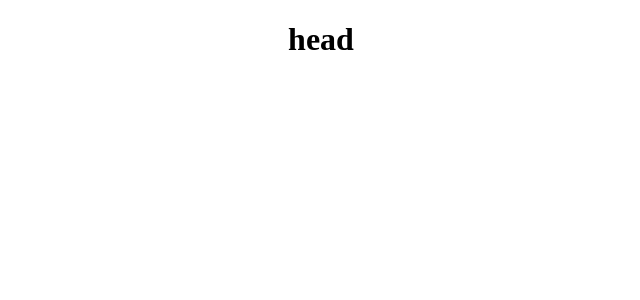
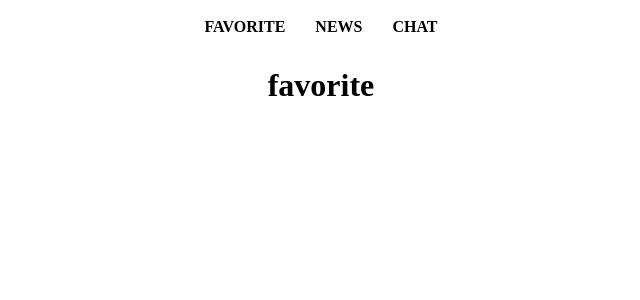
Before and after one commit to dom28s/NHK, a React (Vite) app in the folder client/: page /favorite in a window 1280 px wide. Before the commit this address had no page. Shown: the top 300 px of the page, without its empty margins (319-959 px from the left). Built offline with nearby package versions, Linux system fonts and the light colour scheme.

Commit message:
show title and content

```diff
--- a/client/src/App.jsx
+++ b/client/src/App.jsx
@@ -4,6 +4,9 @@ import { Route, Routes, useNavigate, useLocation } from 'react-router-dom';
 import Login from './pages/login.jsx';
 import Signup from './pages/signup.jsx';
 import Header from './components/header.jsx';
+import { Home } from './pages/home.jsx';
+import Favorite from './pages/favorite.jsx';
+import Chat from './pages/chat.jsx';
 
 export default function App() {
   const navigate = useNavigate();
@@ -25,10 +28,13 @@ export default function App() {
       <Routes>
         <Route path='/' element={<Login />} />
         <Route path='/signup' element={<Signup />} />
+        <Route path='/home' element={<Home/>}/>
+        <Route path='/favorite' element={<Favorite/>}/>
+        <Route path='/chat' element={<Chat/>}/>
       </Routes>
       {(location.pathname == '/' || location.pathname == '/signup') && (
         <button onClick={goToPage}>
-          {location.pathname === '/' ? 'Go to Login' : 'Go to Signup'}
+          {location.pathname === '/' ? 'Go to Signup' : 'Go to Login'}
         </button>
       )}
     </div>
--- /dev/null
+++ b/client/src/components/header.css
@@ -0,0 +1,25 @@
+/* Header container: spaces the whole header horizontally */
+.header-container {
+  display: flex;
+  justify-content: space-evenly; /* space between logo and menu (if any) */
+  align-items: center;
+  padding: 10px 20px;
+}
+
+.menu {
+  list-style: none;
+  display: flex;
+  gap: 30px;
+  margin: 0;
+  padding: 0;
+}
+
+.menu li {
+  cursor: pointer;
+  font-weight: bold;
+  transition: color 0.3s;
+}
+
+.menu li:hover {
+  color: #00bfff;
+}
--- a/client/src/components/header.jsx
+++ b/client/src/components/header.jsx
@@ -1,7 +1,16 @@
-export default function Header(){
-    return(
-        <div>
-            <h1>head</h1>
-        </div>
-    )
+import { useNavigate } from "react-router-dom";
+import './Header.css';
+
+export default function Header() {
+  const navigate = useNavigate();
+
+  return (
+    <div className="header-container">
+      <ul className="menu">
+        <li onClick={() => navigate("/favorite")}>FAVORITE</li>
+        <li onClick={() => navigate("/home")}>NEWS</li>
+        <li onClick={() => navigate("/chat")}>CHAT</li>
+      </ul>
+    </div>
+  );
 }
--- /dev/null
+++ b/client/src/pages/chat.jsx
@@ -0,0 +1,5 @@
+export default function Chat(){
+    return(
+        <h1>chat</h1>
+    )
+}
--- /dev/null
+++ b/client/src/pages/favorite.jsx
@@ -0,0 +1,5 @@
+export default function Favorite(){
+    return(
+        <h1>favorite</h1>
+    )
+}
--- a/client/src/pages/home.jsx
+++ b/client/src/pages/home.jsx
@@ -1,7 +1,51 @@
-export function Home(params) {
-    return(
-        <div>
-            <h1>home</h1>
-        </div>
-    )
+import { useEffect, useState } from "react";
+
+export function Home() {
+  const [title, setTitle] = useState("");
+  const [content, setContent] = useState("");
+
+
+  useEffect(() => {
+    const fetchNewsTitles = async () => {
+      try {
+        const response = await fetch("http://localhost:3000/getNewsTitle", {
+          method: "GET",
+        });
+        const data = await response.json()
+        console.log(data);
+
+        setTitle(data[0].news_title_ruby)
+      } catch (err) {
+        console.log("error in useEffect:", err)
+      }
+    };
+
+    const fetchNewsContent = async () => {
+      try {
+        const response = await fetch("http://localhost:3000/getNewsFromUrl", {
+          method: "GET",
+        });
+        const data = await response.json()
+        console.log(';;;;;;;;;;')
+        console.log(data);
+
+        setContent(data.bodyhtml)
+      } catch (err) {
+        console.log("error in useEffect:", err)
+      }
+    };
+
+
+    fetchNewsTitles()
+    console.log('dd')
+    fetchNewsContent()
+  }, []);
+
+  return (
+    <div>
+      <h1>home</h1>
+      <h2 style={{color:'red'}} dangerouslySetInnerHTML={{ __html: title }}></h2>
+      <h5 dangerouslySetInnerHTML={{ __html: content }}></h5>
+    </div>
+  );
 }
```
Also changed, not shown: 2 other files (tests, documents, lock files or other folders).
